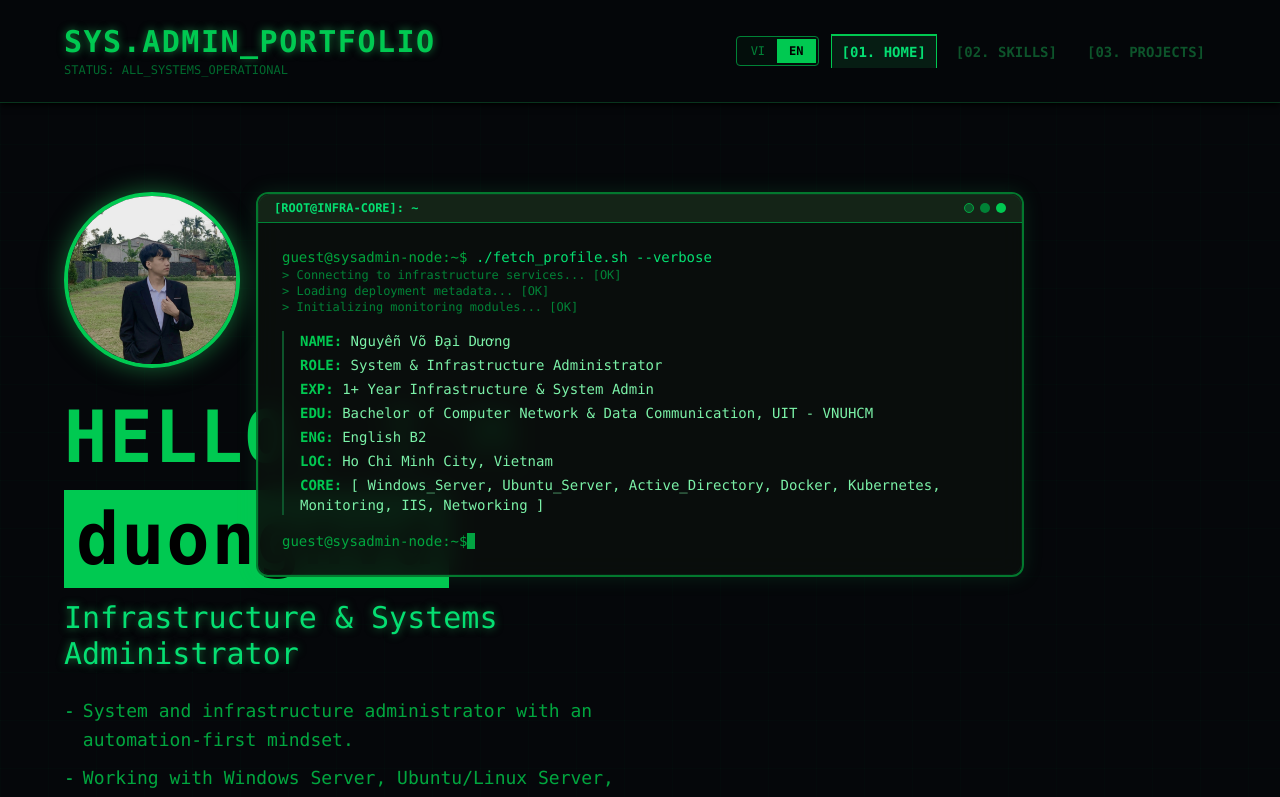
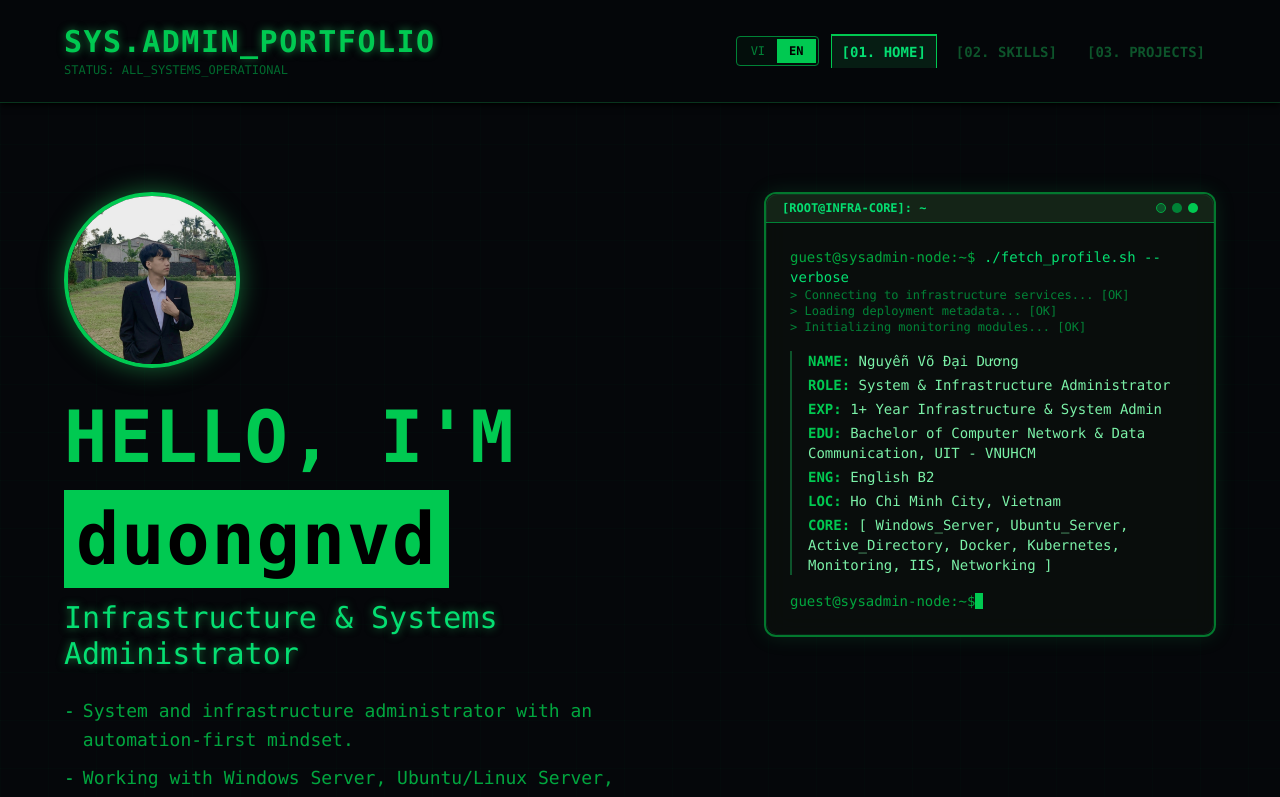
Before and after one commit to duongnvd/portfolio, a Next.js app: page /portfolio/ in a window 1280 px wide. Shown: the top 797 px of the page. Built offline with nearby package versions, Linux system fonts and the light colour scheme.

Commit message:
fix terminalv3

```diff
--- a/src/app/page.tsx
+++ b/src/app/page.tsx
@@ -361,16 +361,18 @@ export default function Home() {
 
           {/* TAB 1: SECTION HOME & EXPERIENCE */}
           <section id="home-section" className="scroll-mt-48">
-            {/* TAO KHUNG FLEX LIEN TUC: Chạy dọc trên mobile, chia cột trên Desktop */}
-            <div className="flex flex-col md:grid md:grid-cols-12 gap-12 items-start relative">
+            {/* GIỮ KHUNG LƯỚI GRID GỐC CHO DESKTOP ĐỂ TRÁNH LỖI ĐÈ NỀN CHỮ */}
+            <div className="grid grid-cols-1 md:grid-cols-12 gap-12 items-start relative">
 
-              {/* BLOCK 1: HERO INTRO (Luôn ở trên cùng) */}
-              <div className="w-full md:col-span-7 space-y-6">
+              {/* CỘT TRÁI (md:col-span-7): CHỨA HERO INTRO VÀ KINH NGHIỆM ĐỂ XẾP HÀNG CHUẨN */}
+              <div className="w-full md:col-span-7 space-y-16">
+
+                {/* KHỐI HERO INTRO */}
                 <div className="space-y-6 animate-in fade-in slide-in-from-bottom-8 duration-700">
                   <div className="relative isolate flex justify-center md:justify-start">
                     <div className="relative overflow-hidden rounded-full border-4 border-green-500 shadow-[0_0_25px_rgba(34,197,94,0.5)] z-30 w-40 h-40 md:w-44 md:h-44">
                       <Image
-                        src="/avatar.jpg"
+                        src="/portfolio/avatar.jpg"
                         alt="avatar"
                         fill
                         priority
@@ -392,7 +394,7 @@ export default function Home() {
                     </h3>
                   </div>
 
-                  {/* TEXT GIOI THIEU KHONG LOI THUT THO */}
+                  {/* TEXT GIỚI THIỆU LỀ TRÁI GỌN GÀNG */}
                   <ul className="max-w-xl font-mono text-base md:text-lg leading-relaxed text-green-600 text-left space-y-2 list-none pl-0">
                     {t.bio.map((line, idx) => (
                       <li key={idx} className="flex items-start gap-2">
@@ -411,12 +413,15 @@ export default function Home() {
                     <p className="text-yellow-500 font-bold animate-pulse tracking-wide mt-1">&gt; {t.education_rank}</p>
                   </div>
 
-                  {/* CALL TO ACTIONS */}
+                  {/* BUTTONS */}
                  <div className="flex flex-wrap justify-center md:justify-start gap-4 pt-2">
                     <a
-                      href="/DuongNVD_CV.pdf"
+                      href="/portfolio/DuongNVD_CV.pdf"
                       download="DuongNVD_CV.pdf"
-                      className="bg-green-600 px-5 py-3 text-sm md:text-base font-bold text-black transition-all duration-200 block text-center hover:bg-green-400 hover:shadow-[0_0_20px_rgba(34,197,94,0.6)] select-none"
+                      className="
+                        bg-green-600 px-5 py-3 text-sm md:text-base font-bold text-black transition-all duration-200 block text-center
+                        hover:bg-green-400 hover:shadow-[0_0_20px_rgba(34,197,94,0.6)] select-none
+                      "
                     >
                       {t.btn_cv}
                     </a>
@@ -428,17 +433,14 @@ export default function Home() {
                     </button>
                   </div>
                 </div>
+
+                {/* 1. KHỐI TERMINAL TRÊN MOBILE: Chỉ xuất hiện ở đây khi thu nhỏ di động dưới md (768px) */}
+                <div className="block md:hidden w-full mt-8">
+                  <Terminal />
                 </div>
 
-              {/* BLOCK 2: TERMINAL WINDOW - Xuất hiện ngay dưới Hero trên Mobile, bay sang phải chạy sticky trên Desktop */}
-              <div className="w-full md:col-span-5 h-full relative md:absolute md:top-0 md:right-0 md:bottom-0 flex flex-col justify-start">
-                <div className="md:sticky md:top-44 w-full flex justify-center animate-in fade-in duration-1000 delay-300">
-                  <Terminal />
-                </div>
-              </div>
-
-              {/* BLOCK 3: WORK EXPERIENCE TIMELINE - Luôn nằm dưới cùng trên Mobile, căn đều lề trái dưới Hero trên Desktop */}
-              <div className="w-full md:col-span-7 pt-12 md:pt-20">
+                {/* KHỐI KINH NGHIỆM (Luôn nằm ở dưới Hero và Terminal trên Mobile) */}
+                <div className="pt-8">
                   <h3 className="mb-10 text-2xl md:text-3xl font-bold text-green-400 text-center md:text-left">
                     {t.title_exp}
                   </h3>
@@ -465,6 +467,15 @@ export default function Home() {
                         </div>
                       </div>
                     ))}
+                  </div>
+                </div>
+
+              </div>
+
+              {/* 2. KHỐI TERMINAL TRÊN DESKTOP: Chỉ xuất hiện và chạy bám dính sticky ở cột bên phải khi màn hình >= md (768px) */}
+              <div className="hidden md:block md:col-span-5 h-full relative">
+                <div className="sticky top-44 w-full flex justify-center animate-in fade-in duration-1000 delay-300">
+                  <Terminal />
                 </div>
               </div>
 
@@ -576,7 +587,6 @@ export default function Home() {
 
             {/* Modal Content */}
             <div className="space-y-4 text-green-400">
-
               <div className="flex items-center gap-4 border border-green-900/40 p-2.5 bg-green-950/10">
                 <span className="text-xs font-bold text-black bg-green-500 px-1.5 py-0.5 select-none rounded-sm">
                   TEL
@@ -616,7 +626,6 @@ export default function Home() {
                   <a href="https://facebook.com/duongnv24/" target="_blank" rel="noopener noreferrer" className="text-green-300 font-bold hover:underline tracking-tight break-all">facebook.com/duongnv24/</a>
                 </div>
               </div>
-
             </div>
 
             {/* Modal Close Action Button */}
```
Lines whose indentation alone changed are shown as unchanged.
